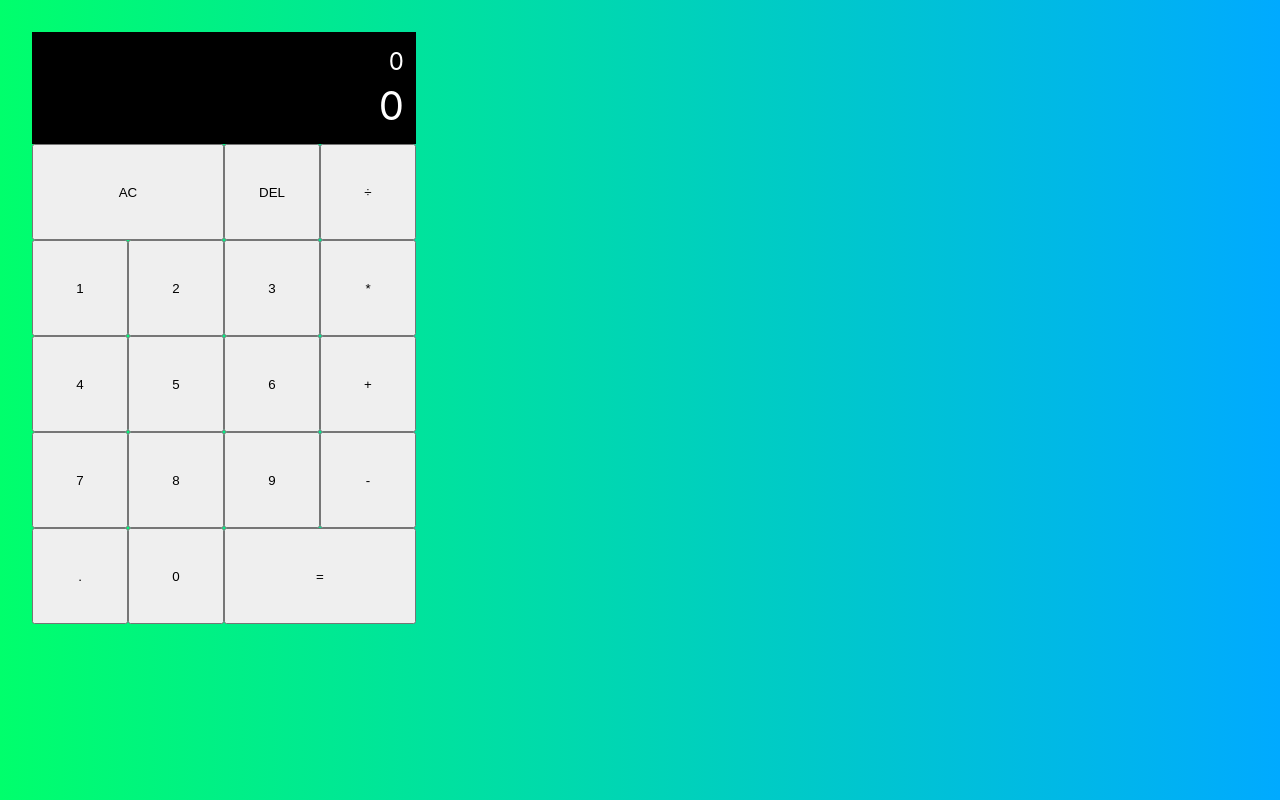
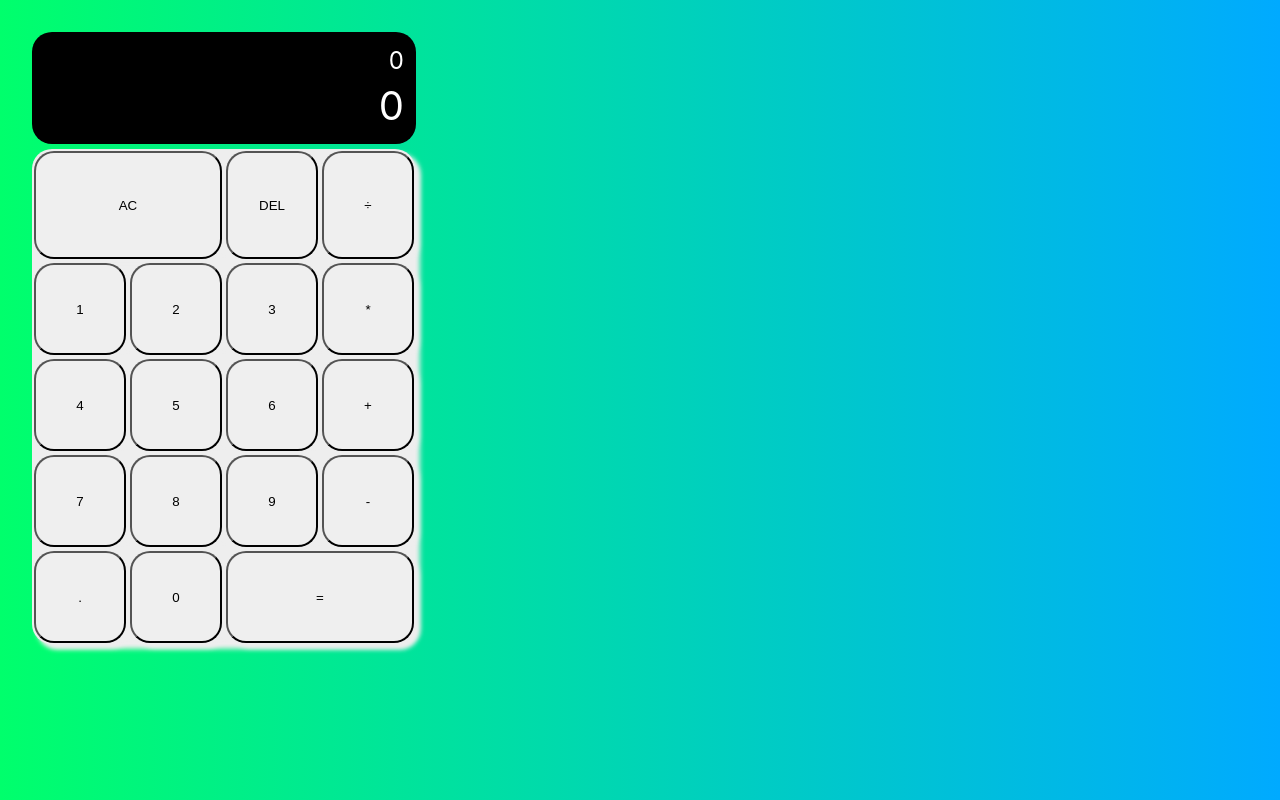
Before and after one commit to Cipher-20/More-Complex-Calculator, a React (Create React App) app: page / in a window 1280 px wide. Built offline with nearby package versions, Linux system fonts and the light colour scheme.

Commit message:
style edit, operators edit

```diff
--- a/public/style/style.css
+++ b/public/style/style.css
@@ -7,6 +7,18 @@ body{
 .calculator-grid{
     display: grid;
     margin:  2rem;
+    grid-template-columns: repeat(4,6rem);
+    grid-template-rows: minmax(7rem, auto) repeat(5, 6rem);
+}
+
+.button-grid{
+    display: grid;
+    background: #eee;
+    border-radius: 20px;
+    box-shadow: 5px 5px 5px #eee;
+    width: 383px;
+    height: 495px;
+    margin-top: 5px;
     grid-template-columns: repeat(4,6rem);
     grid-template-rows: minmax(7rem, auto) repeat(5, 6rem);
 }
@@ -25,7 +37,12 @@ body{
     padding: .75rem;
     word-wrap: break-word;
     word-wrap: break-all;
+    border-radius: 20px;
 
+}
+
+.operator{
+    color: white;
 }
 
 .output .previous-operand{
@@ -37,3 +54,10 @@ body{
     color: white;
     font-size: 2.5rem
 }
+
+.btn{
+    border-radius: 20px;
+    box-shadow: 5px 5px 5px #eee;
+    margin: 2px;
+
+}
--- a/src/commponents/Button/Button.js
+++ b/src/commponents/Button/Button.js
@@ -2,7 +2,7 @@
 function Button({symbol, handleClick}) {
 
     return(
-        <button
+        <button className="btn"
         onClick={ () => handleClick(symbol)}>
         {symbol}
         </button>
--- a/src/commponents/CalcBody/CalcBody.js
+++ b/src/commponents/CalcBody/CalcBody.js
@@ -5,6 +5,7 @@ function CalcBody() {
 
     const [input, setInput] = useState("0");
     const [result, setResult] = useState(0);
+    const [operator, setOperator] = useState("");
 
     const addText = (val) =>{
 
@@ -14,6 +15,12 @@ function CalcBody() {
         }
 
         setInput((text) => [...text, val + ""]);
+
+    }
+
+    const addOperator = (val) =>{
+
+        setOperator(val);
 
     }
 
@@ -29,7 +36,15 @@ function CalcBody() {
     const deleteHandler = () =>{
 
         const value = input.slice(0,-1);
-        setInput(value);
+        if (value.length == 0) {
+            setInput("0");
+
+        }else{
+            setInput(value);
+
+        }
+       setOperator("");
+
 
     }
 
@@ -40,7 +55,7 @@ function CalcBody() {
 
         setResult(value);
 
-        setInput("")
+        setInput("0")
     }
 
     const minusHandler = () =>{
@@ -51,7 +66,7 @@ function CalcBody() {
 
          setResult(value);
 
-         setInput("")
+         setInput("0")
      }
 
      const multiplyHandler = () =>{
@@ -62,7 +77,7 @@ function CalcBody() {
 
          setResult(value);
 
-         setInput("")
+         setInput("0")
      }
 
      const divisionHandler = () =>{
@@ -72,11 +87,13 @@ function CalcBody() {
 
         setResult(value);
 
-        setInput("")
+        setInput("0")
     }
 
     const acHandler = () =>{
        setResult(0);
+
+       setOperator("");
 
        setInput("0")
     }
@@ -86,31 +103,34 @@ function CalcBody() {
    return(
    <>
 
-       <div className="calculator-grid">
+       <div className="calculator-grid" >
 
            <div className="output">
                <div className="previous-operand">{input}</div>
+               <div className="operator">{operator}</div>
                <div className="currnet-operand">{result}</div>
            </div>
-
-           <button className="span-two" onClick={acHandler}>AC</button>
-           <button onClick={deleteHandler}>DEL</button>
-           <button onClick={divisionHandler}>÷</button>
+            <div className="button-grid">
+           <button className="span-two btn" onClick={acHandler}>AC</button>
+           <button className="btn" onClick={deleteHandler}>DEL</button>
+           <button className="btn" onClick={() => {addOperator("÷"); divisionHandler(); }}>÷</button>
            <Button symbol="1" handleClick={addText}/>
            <Button symbol="2" handleClick={addText}/>
            <Button symbol="3" handleClick={addText}/>
-           <button onClick={multiplyHandler}>*</button>
+           <button className="btn" onClick={() => { addOperator("*"); multiplyHandler();}}>*</button>
             <Button symbol="4" handleClick={addText}/>
             <Button symbol="5" handleClick={addText}/>
             <Button symbol="6" handleClick={addText}/>
-            <button onClick={plusHandler}>+</button>
+            <button className="btn" onClick={() => {addOperator("+"); plusHandler(); }}>+</button>
             <Button symbol="7" handleClick={addText}/>
             <Button symbol="8" handleClick={addText}/>
             <Button symbol="9" handleClick={addText}/>
-            <button onClick={minusHandler}>-</button>
-            <button onClick={() => {addText("."); commaHandler();}} >.</button>
+            <button className="btn" onClick={() => {addOperator("-"); minusHandler(); }}>-</button>
+            <button  className="btn"onClick={() => {addText("."); commaHandler();}} >.</button>
             <Button symbol="0" handleClick={addText}/>
-            <button className="span-two">=</button>
+            <button className="span-two btn">=</button>
+            </div>
+
 
         </div>
 
```
